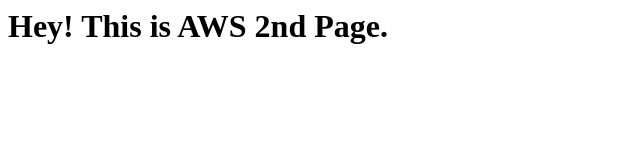
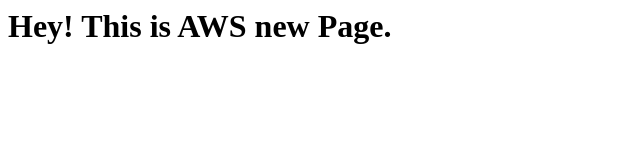
Before and after one commit to Manali-Jain-squareops/aws-test, a plain HTML site: page index.html in a window 1280 px wide. Shown: the full height of the page, 0-640 px from the left. Drawn offline with Linux system fonts and the light colour scheme.

Commit message:
3rd commit

```diff
--- a/index.html
+++ b/index.html
@@ -1 +1 @@
-<h1>Hey! This is AWS 2nd Page.</h1>
+<h1>Hey! This is AWS new Page.</h1>
```
